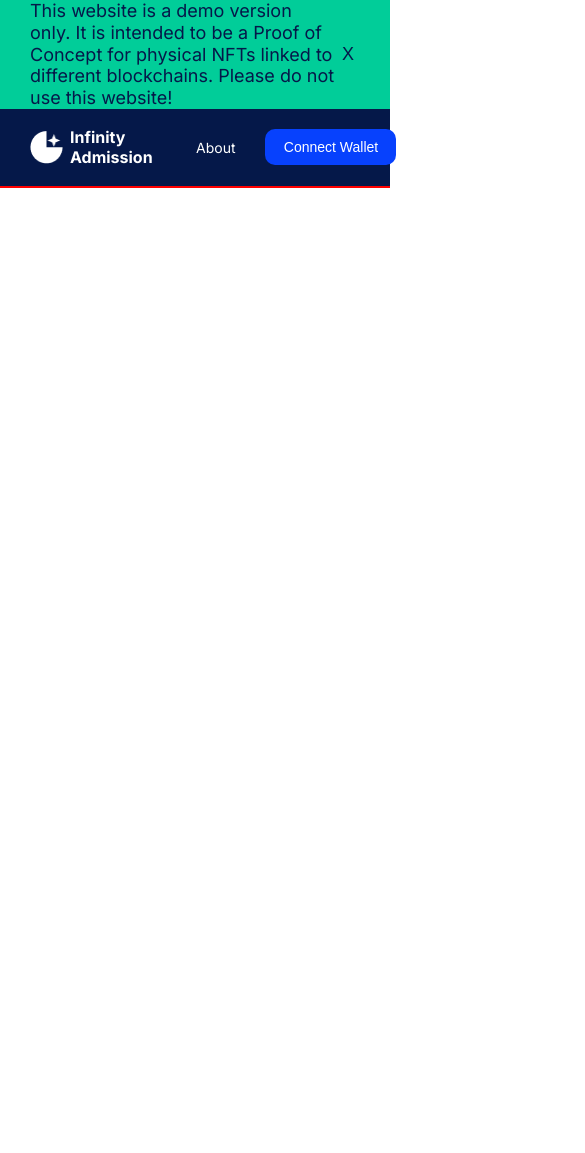
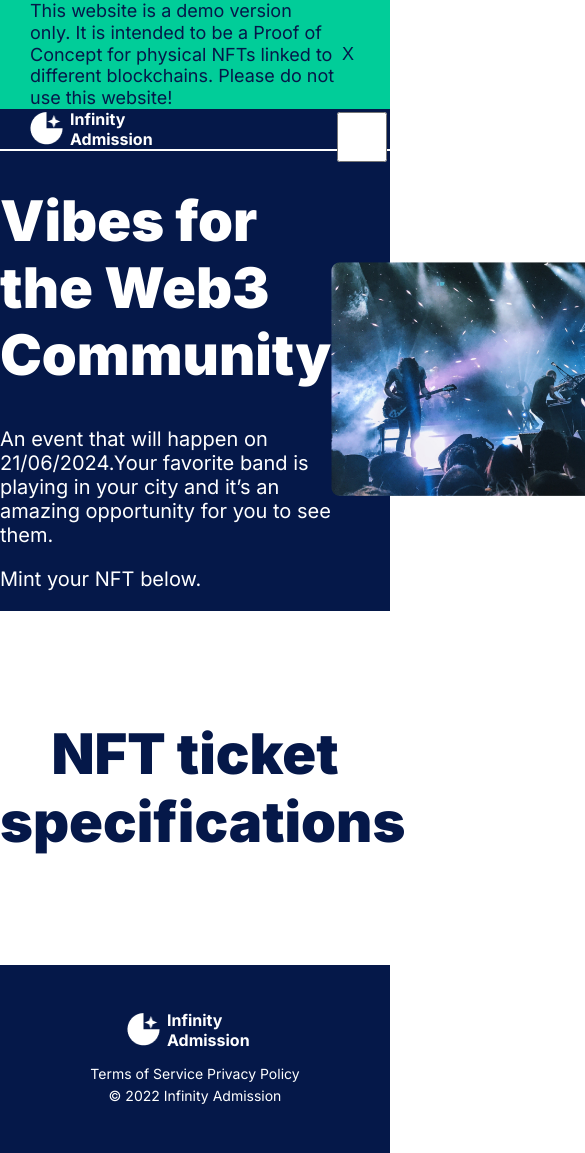
Before and after one commit to nlukic97/NFT-ticket-project, a React (Create React App) app in the folder interface/: page / in a window 390 px wide. Shown: the top 1153 px of the page, 585 px wide, since content can reach past the window. Before the commit the page ends 844 px from the top, so only its background shows below. Built offline with nearby package versions, Linux system fonts and the light colour scheme.

Commit message:
added code and basic concept styling for the nav hamburger menu, the 1st section 2nd section, and footer

```diff
--- a/interface/src/App.css
+++ /dev/null
@@ -1,3 +0,0 @@
-.center {
-  text-align: center;
-}
--- a/interface/src/App.jsx
+++ b/interface/src/App.jsx
@@ -1,6 +1,7 @@
 import React,{useState} from 'react'
 import Nav from './components/Nav'
 import Banner from './components/Banner'
+import Logo from './components/Logo'
 import ConnectWalletModal from './components/connectWalletModal/ConnectWalletModal'
 
 const App = () => {
@@ -31,6 +32,37 @@ const App = () => {
           : null
       }
 
+      {/* Section 1 ------- hero section */}
+      <div className="heroContainer">
+        <div className='heroSection container'>
+          {/* hero text */}
+          <div className="left">
+            <h1>Vibes for the Web3 Community</h1>
+            <p>An event that will happen on 21/06/2024.Your favorite band is playing in your city and it’s an amazing opportunity for you to see them.</p>
+            <p>Mint your NFT below.</p>
+          </div>
+
+          {/* hero image */}
+          <div className="right">
+            <img src="./band.png" alt="pang playing" />
+          </div>
+        </div>
+      </div>
+
+      {/* Section 2 ------- ticket specifications section */}
+      <div>
+        <div className="container ticketSpec">
+          <h2>NFT ticket specifications</h2>
+        </div>
+      </div>
+
+
+      {/* footer sectionj */}
+      <footer>
+        <Logo />
+        <p>Terms of Service Privacy Policy</p>
+        <p>&copy; 2022 Infinity Admission</p>
+      </footer>
     </div>
   )
 }
--- a/interface/src/components/Logo.css
+++ b/interface/src/components/Logo.css
@@ -1,6 +1,7 @@
 .logo {
     display: flex;
     align-items: center;
+    background-color: #051849;
 }
 
 .logo img {
@@ -12,7 +13,9 @@
 .logo .logoText {
     margin-left: 7px;
     width: 96px;
-    font-weight: 'Inter',sans-serif;
+    font-family: 'Inter',sans-serif;
     font-weight: 700;
     line-height: 20px;
+    color: #fff;
+    text-align: left;
 }
--- a/interface/src/components/Nav.css
+++ b/interface/src/components/Nav.css
@@ -1,7 +1,12 @@
 /* navigation styling */
+.navContainer {
+    max-width: 1600px;
+    margin: 0 auto;
+  }
+
 .navFull {
     background-color: #051849;
-    border-bottom: 2px solid red; /* todo change this to #fff */
+    border-bottom: 2px solid #fff; /* todo change this to #fff */
 }
 
 nav {
@@ -11,6 +16,10 @@ nav {
     color: #fff;
     font-family: 'Inter', sans-serif;
     padding: 0 30px;
+}
+
+nav #hamburgerBtn {
+    display: none;
 }
 
 nav ul {
@@ -57,5 +66,41 @@ nav ul li button:hover {
 
 nav ul li button:active {
     background-color: #0741FD;
+}
 
+@media (max-width:550px){
+    nav {
+        display: block;
+        position: relative;
+    }
+
+    nav ul {
+        display: none;
+        padding: 0;
+    }
+
+    nav ul li:first-child {
+        border-bottom: 1px solid #fff;
+    }
+
+    nav ul li a {
+        padding: 20px;
+    }
+
+    nav ul li button{
+        margin-top: 20px;
+    }
+
+    nav input#hamburgerBtn {
+        display: block;
+        position:absolute;
+        top: 0;
+        right: 0;
+        width: 50px;
+        height:50px
+    }
+
+    nav input#hamburgerBtn:checked + ul {
+        display: block;
+    }
 }
--- a/interface/src/components/Nav.jsx
+++ b/interface/src/components/Nav.jsx
@@ -6,7 +6,10 @@ const Nav = ({openConnectWalletModal}) => {
   return (
     <div className='navFull'>
         <nav className='navContainer'>
-              <a href="./"><Logo /></a>
+            <Logo />
+
+            <input type="checkbox" id="hamburgerBtn" />
+
             <ul>
                 <li><a href="./">About</a></li>
                 <li><button onClick={openConnectWalletModal}>Connect Wallet</button></li>
--- a/interface/src/index.css
+++ b/interface/src/index.css
@@ -2,12 +2,86 @@
 @import url('https://fonts.googleapis.com/css2?family=Inter:wght@400;700;900&display=swap');
 
 /* utility class */
-.navContainer {
-  max-width: 1600px;
-  margin: 0 auto;
-}
-
 body {
   margin: 0;
   padding: 0;
 }
+
+.container {
+  max-width: 1400px;
+  margin: 0 auto;
+}
+
+.center {
+  text-align: center;
+}
+
+/* hero section */
+.heroContainer {
+  background-color: #051849;
+}
+
+.heroSection {
+  color: #fff;
+  display: flex;
+  justify-content: space-between;
+  align-items: center;
+  font-family: "Inter",sans-serif;
+}
+
+.heroSection .left h1 {
+  max-width: 530px;
+  font-size: 56px;
+  line-height: 67px;
+  font-weight: 900;
+}
+
+.heroSection .left p {
+  max-width: 455px;
+  font-size: 20px;
+  line-height: 24px;
+  font-weight: 400px;
+}
+
+.heroSection img {
+  width: 445px;
+}
+
+/* ticketSpec section */
+.ticketSpec h2 {
+  text-align: center;
+  font-weight: 900;
+  font-size: 56px;
+  font-family: "Inter",sans-serif;
+  color: #051849;
+  margin: 109px 0;
+}
+
+
+/* footer */
+footer {
+  margin: 0;
+  padding: 0;
+  background-color: #051849;
+  color: #fff;
+  font-family: "Inter",sans-serif;
+  padding: 45px 0;
+  text-align: center;
+}
+
+footer p {
+  margin: 0;
+  font-size: 14px;
+  line-height: 19px;
+  font-weight: 400;
+}
+
+footer .logo {
+  width: min-content; /* todo check this again, fix the logic for the logo */
+  margin: 0 auto;
+  margin-bottom: 14px;
+}
+
+footer p {
+  margin-bottom: 3px;
+}
--- a/interface/src/index.js
+++ b/interface/src/index.js
@@ -8,9 +8,7 @@ import "./index.css"
 const root = ReactDOM.createRoot(document.getElementById('root'));
 root.render(
   <React.StrictMode>
-    <div className="container">
       <App />
-    </div>
   </React.StrictMode>
 );
 
```
Also changed, not shown: interface/public/band.png (added).
